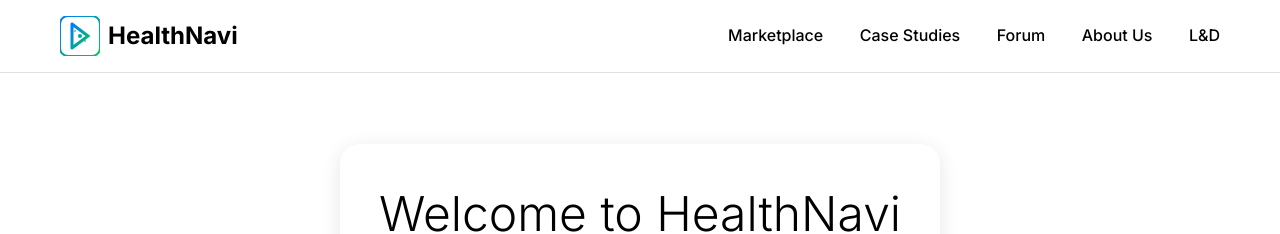
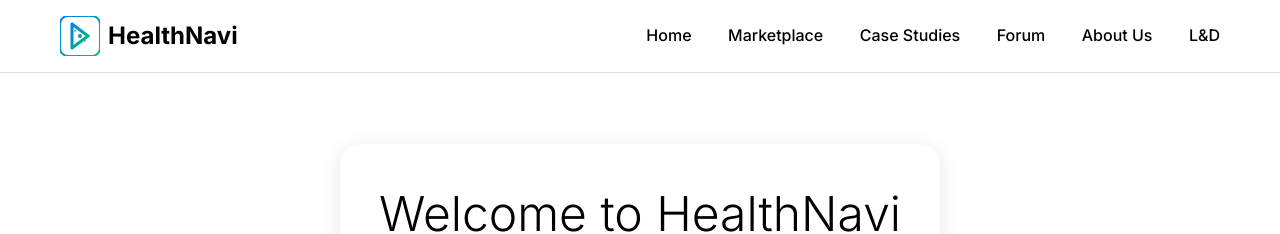
Before and after one commit to nhs-analystx/synapster, a Jekyll site: the page grok2.html, which Jekyll copies as it is, in a window 1280 px wide. Shown: the top 234 px of the page. Built offline with Jekyll 4.4.1, drawn with Linux system fonts in a browser that asks for light colours.

Commit message:
Update grok2.html

```diff
--- a/grok2.html
+++ b/grok2.html
@@ -4,11 +4,11 @@
     <meta charset="UTF-8">
     <meta name="viewport" content="width=device-width, initial-scale=1.0">
     <title>HealthNavi - AI Marketplace for Healthcare</title>
-    <link rel="stylesheet" href="css/style.css">
+    <link rel="stylesheet" href="style.css">
     <link href="https://fonts.googleapis.com/css2?family=Inter:wght@300;400;500;600;700&display=swap" rel="stylesheet">
 </head>
 <body>
-    <!-- Logo SVG: A futuristic stylized 'H' integrated with a navigation compass and subtle AI neural nodes, in a clean, minimalist design inspired by Apple/Xiaomi aesthetics -->
+    <!-- Header -->
     <header class="header">
         <div class="container">
             <div class="logo">
@@ -28,6 +28,7 @@
                 <span>HealthNavi</span>
             </div>
             <nav class="nav">
+                <a href="index.html">Home</a>
                 <a href="marketplace.html">Marketplace</a>
                 <a href="casestudies.html">Case Studies</a>
                 <a href="forum.html">Forum</a>
```
